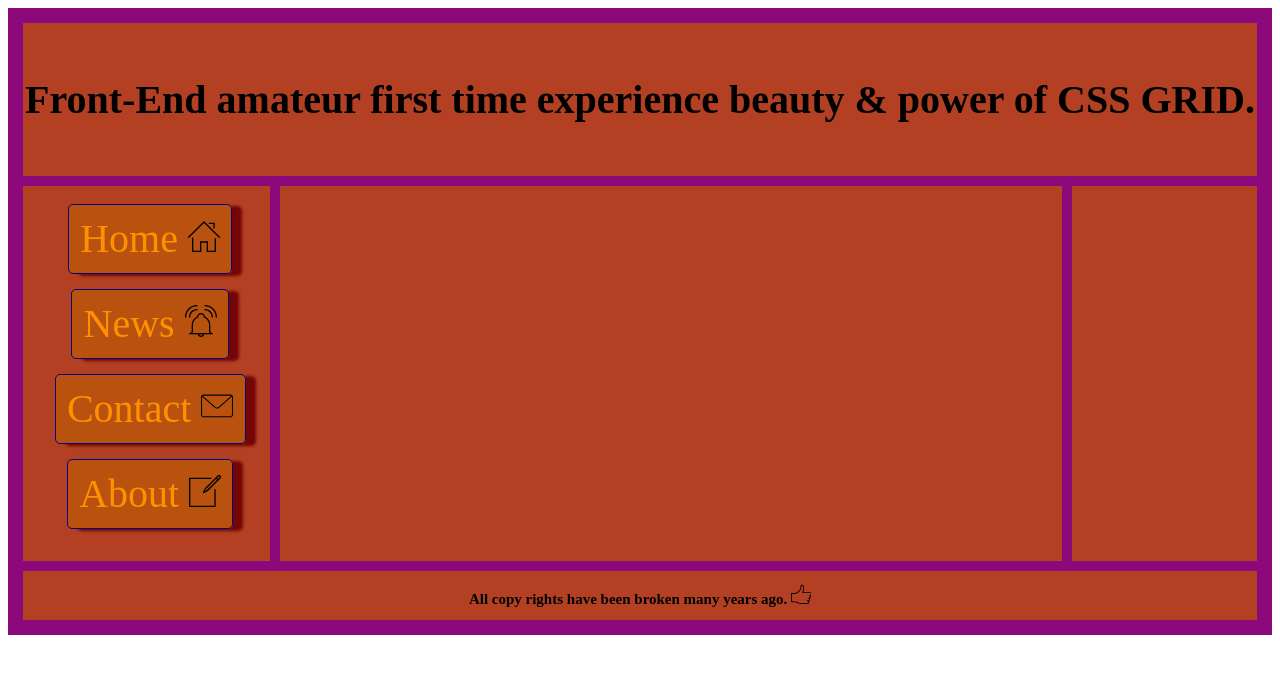
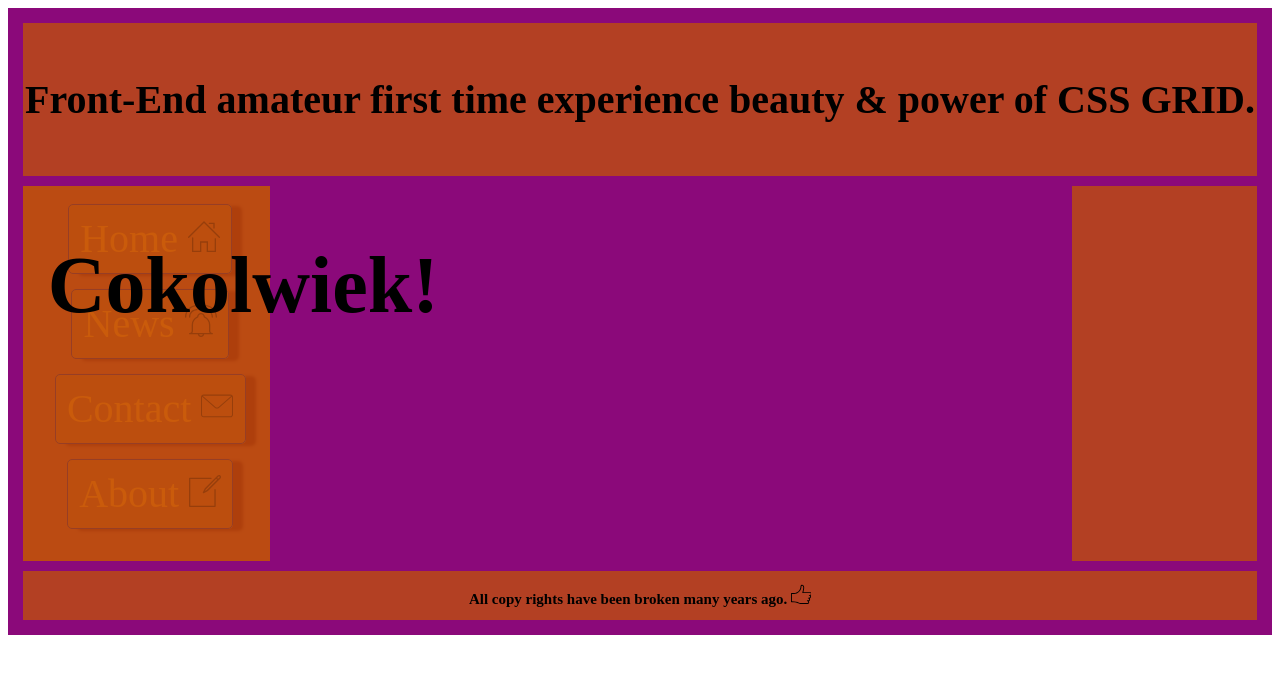
Before and after one commit to Lemmoniadowy/WWW, a plain HTML site: page Home.html in a window 1280 px wide. Drawn offline with Linux system fonts and the light colour scheme.

Commit message:
I`m going through changes... oooo changess...

```diff
--- a/Home.html
+++ b/Home.html
@@ -38,9 +38,9 @@
           </a></li>
           </ul>
         </div>
-        <div class="main">
+        <div class="menu">
             <h1>
-
+                Cokolwiek!
             </h1>
         </div>
         <div class="right">
```
Also changed, not shown: About.html (+1 -1 lines), Contact.html (+1 -1 lines), Index.html (+1 -1 lines), News.html (+1 -1 lines).
